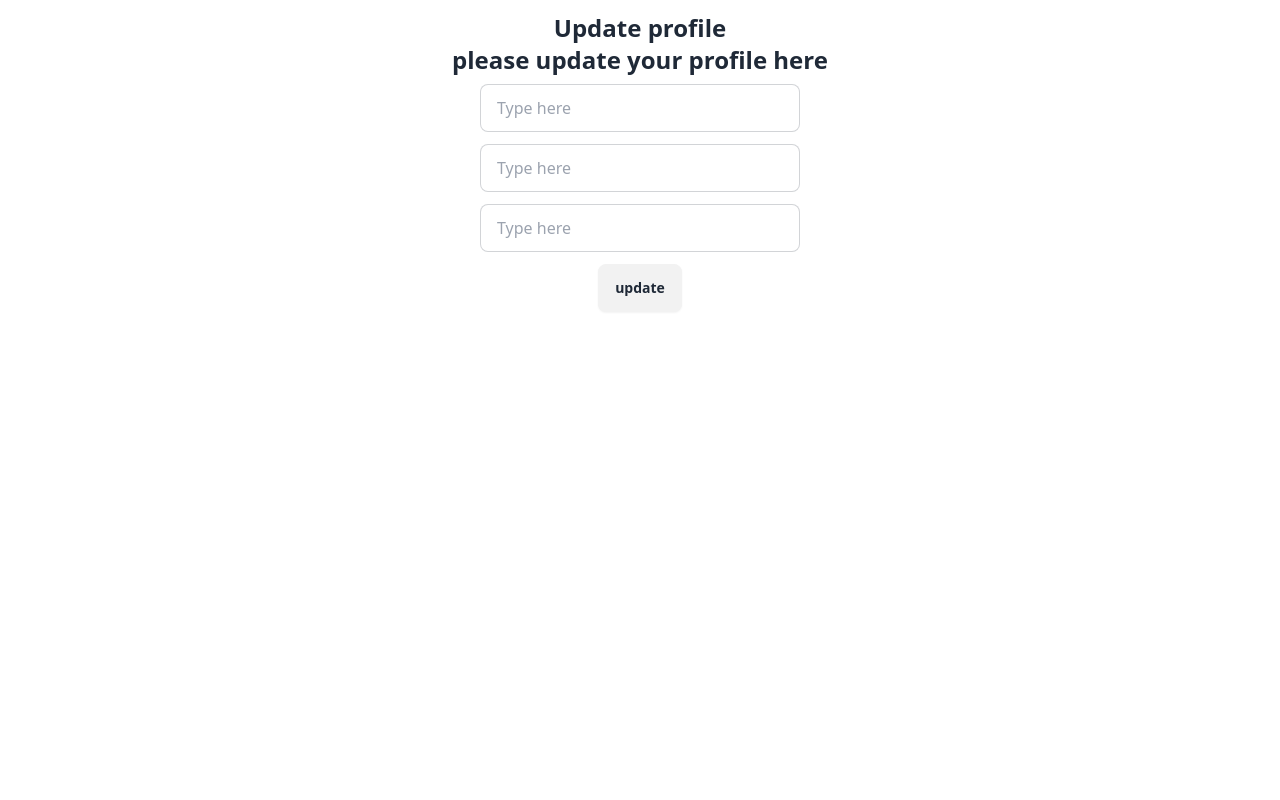
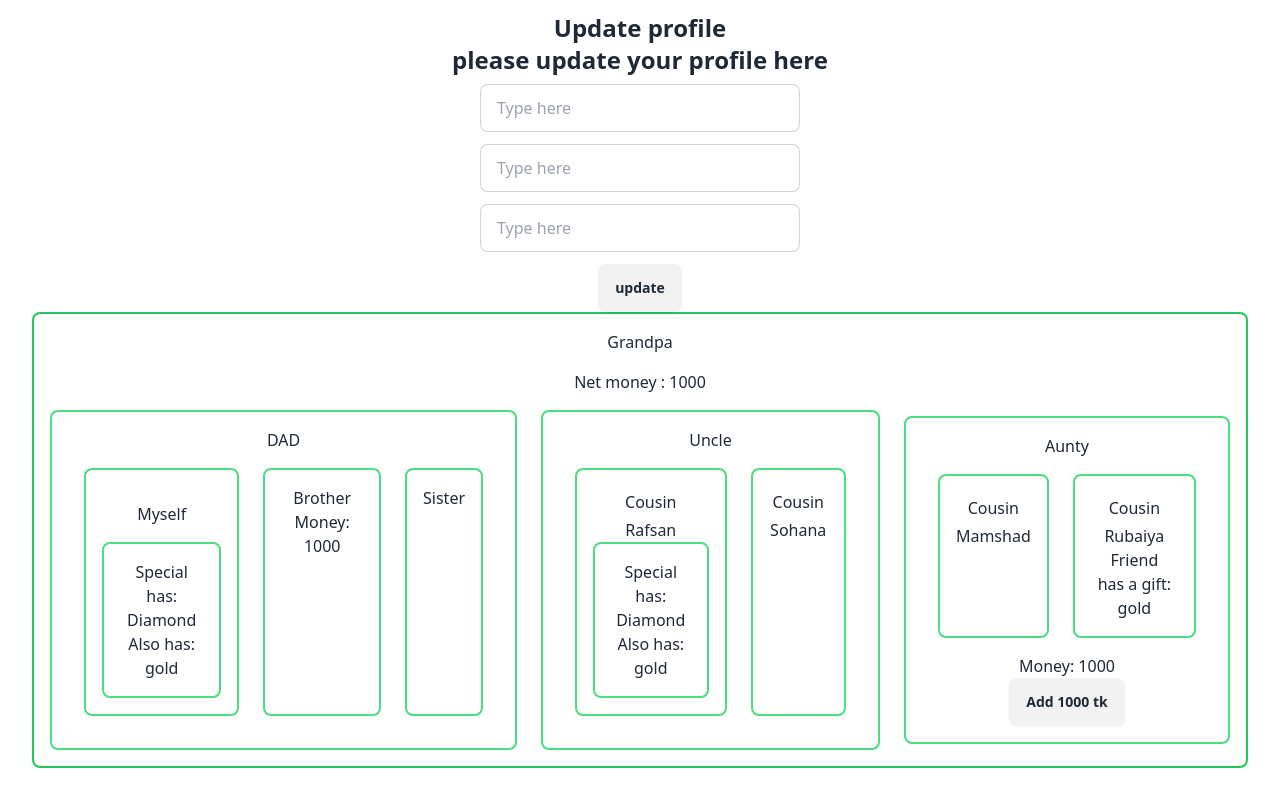
Before and after one commit to tofayeLL/form-master, a React (Vite) app: page / in a window 1280 px wide. Shown: the part 420-1220 px from the top of the page. Before the commit the page ends 800 px from the top, so only its background shows below. Built offline with nearby package versions, Linux system fonts and the light colour scheme.

Commit message:
Explore about context api how to use

```diff
--- a/src/App.jsx
+++ b/src/App.jsx
@@ -1,6 +1,7 @@
 
 
 import './App.css'
+import Grandpa from './components/Grandpa/Grandpa'
 import HookForm from './components/HookForm/HookForm'
 import RefForm from './components/RefForm/RefForm'
 import ReusableForm from './components/ReusableForm/ReusableForm'
@@ -50,6 +51,11 @@ function App() {
           </div>
         </ReusableForm>
 
+         <div >
+          <Grandpa ></Grandpa>
+
+         </div>
+
 
 
     </>
--- /dev/null
+++ b/src/components/Aunty/Aunty.jsx
@@ -0,0 +1,25 @@
+import { useContext } from "react";
+import Cousin from "../Cousin/Cousin";
+import { MoneyContext } from "../Grandpa/Grandpa";
+
+
+const Aunty = () => {
+    const [money, setMoney] = useContext(MoneyContext);
+    return (
+        <div className="border-2 border-green-400 p-4 rounded-lg">
+            <h1>Aunty</h1>
+
+            <section className="flex gap-6 p-4">
+            <Cousin name={'Mamshad'}></Cousin>
+            <Cousin name={'Rubaiya'}></Cousin>
+            </section>
+            <p>Money: {money}</p>
+            <button onClick={() => setMoney(money + 1000)} className="btn"> Add 1000 tk</button>
+
+
+
+        </div>
+    );
+};
+
+export default Aunty;
--- /dev/null
+++ b/src/components/Brother/Brother.jsx
@@ -0,0 +1,16 @@
+import { useContext } from "react";
+import { MoneyContext } from "../Grandpa/Grandpa";
+
+
+const Brother = () => {
+    const [money, setMoney] = useContext(MoneyContext);
+    return (
+        <div className="border-2 border-green-400 p-4 rounded-lg">
+            <h2>Brother</h2>
+            <p>Money: {money}</p>
+
+        </div>
+    );
+};
+
+export default Brother;
--- /dev/null
+++ b/src/components/Cousin/Cousin.jsx
@@ -0,0 +1,25 @@
+import Friend from "../Friend/Friend";
+import Special from "../Special/Special";
+
+
+
+const Cousin = ({name, asset }) => {
+    return (
+        <div className="border-2 border-green-400 p-4 rounded-lg">
+            <h2 className="p-1">Cousin</h2>
+            <p>{name}</p>
+            <section>
+                {
+                    asset && <Special asset={asset}></Special>
+                }
+                {
+                    name  === 'Rubaiya' && <Friend></Friend>
+                }
+            </section>
+
+
+        </div>
+    );
+};
+
+export default Cousin;
--- /dev/null
+++ b/src/components/Dad/Dad.jsx
@@ -0,0 +1,20 @@
+import Brother from "../Brother/Brother";
+import Myself from "../Myself/Myself";
+import Sister from "../Sister/Sister";
+
+
+const Dad = ({asset}) => {
+    return (
+        <div className="border-2 border-green-400 p-4 rounded-lg">
+            <h1>DAD</h1>
+            <section className="flex gap-6 p-4">
+                <Myself asset={asset}></Myself>
+                <Brother></Brother>
+                <Sister></Sister>
+            </section>
+
+        </div>
+    );
+};
+
+export default Dad;
--- /dev/null
+++ b/src/components/Friend/Friend.jsx
@@ -0,0 +1,15 @@
+import { useContext } from "react";
+import { AssetContext } from "../Grandpa/Grandpa";
+
+const Friend = () => {
+
+    const gift = useContext(AssetContext);
+    return (
+        <div>
+            <h2>Friend</h2>
+            <p>has a gift: {gift}</p>
+        </div>
+    );
+};
+
+export default Friend;
--- /dev/null
+++ b/src/components/Grandpa/Grandpa.jsx
@@ -0,0 +1,44 @@
+import { createContext, useState } from "react";
+import Aunty from "../Aunty/Aunty";
+import Dad from "../Dad/Dad";
+import Uncle from "../Uncle/Uncle";
+
+export const AssetContext = createContext('gold');
+export const MoneyContext = createContext(1000);
+
+const Grandpa = () => {
+    const [money, setMoney] = useState(1000)
+    const asset = 'Diamond';
+    return (
+        <div className="border-2 border-green-500  rounded-lg">
+            <h2 className="p-4">Grandpa</h2>
+            <p>Net money : {money}</p>
+
+            <MoneyContext.Provider value={[money, setMoney]}>
+                <AssetContext.Provider value="gold">
+
+                    <section className="flex justify-center items-center gap-6 p-4 ">
+                        <Dad asset={asset}></Dad>
+                        <Uncle asset={asset}></Uncle>
+                        <Aunty></Aunty>
+
+                    </section>
+
+                </AssetContext.Provider>
+            </MoneyContext.Provider>
+
+
+
+            {/* <div className="border-2 border-green-500 rounded-lg p-6">
+                <Uncle></Uncle>
+            </div>
+
+            <div className="border-2 border-green-500 rounded-lg p-6">
+                <Aunty></Aunty>
+            </div> */}
+
+        </div>
+    );
+};
+
+export default Grandpa;
--- /dev/null
+++ b/src/components/Myself/Myself.jsx
@@ -0,0 +1,16 @@
+import Special from "../Special/Special";
+
+
+const Myself = ({asset}) => {
+    return (
+        <div className="border-2 border-green-400 p-4 rounded-lg">
+            <h2 className="p-4">Myself</h2>
+            <section className="flex">
+                <Special asset={asset}></Special>
+            </section>
+
+        </div>
+    );
+};
+
+export default Myself;
--- /dev/null
+++ b/src/components/Sister/Sister.jsx
@@ -0,0 +1,12 @@
+
+
+const Sister = () => {
+    return (
+        <div className="border-2 border-green-400 p-4 rounded-lg">
+            <h2>Sister</h2>
+
+        </div>
+    );
+};
+
+export default Sister;
--- /dev/null
+++ b/src/components/Special/Special.jsx
@@ -0,0 +1,18 @@
+import { useContext } from "react";
+import { AssetContext } from "../Grandpa/Grandpa";
+
+
+const Special = ({asset}) => {
+
+    const gift = useContext(AssetContext);
+    return (
+        <div className="border-2 border-green-400 p-4 rounded-lg ">
+            <h2>Special</h2>
+            <p>has: {asset}</p>
+            <p>Also has: {gift}</p>
+
+        </div>
+    );
+};
+
+export default Special;
--- /dev/null
+++ b/src/components/Uncle/Uncle.jsx
@@ -0,0 +1,17 @@
+import Cousin from "../Cousin/Cousin";
+
+
+const Uncle = ({asset}) => {
+    return (
+        <div className="border-2 border-green-400 p-4 rounded-lg">
+            <h1>Uncle</h1>
+            <section className="flex gap-6 p-4">
+                <Cousin name={'Rafsan'} asset={asset}></Cousin>
+                <Cousin name={'Sohana'}></Cousin>
+            </section>
+
+        </div>
+    );
+};
+
+export default Uncle;
```
